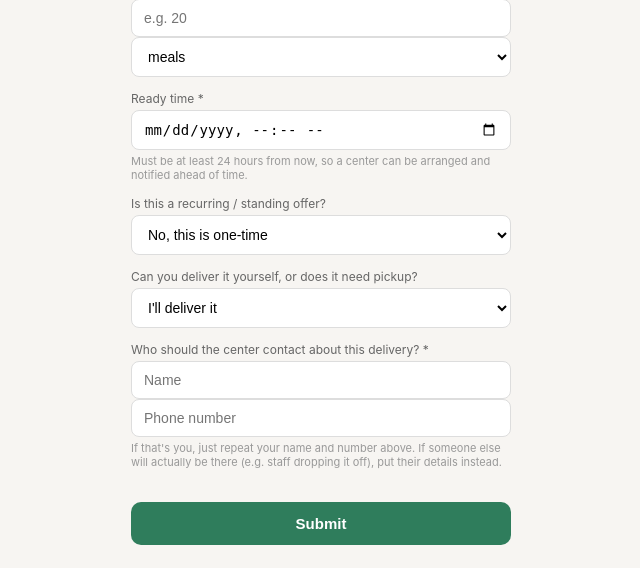
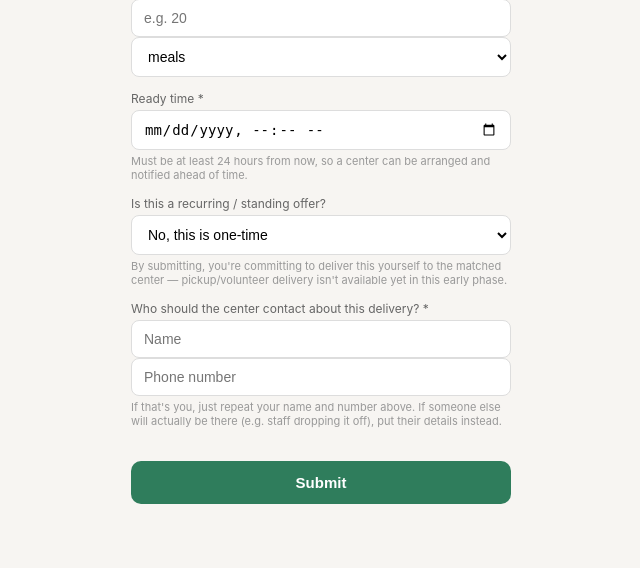
Before and after one commit to shireenhdabbas-netizen/e63am, a Flask app: page /give in a window 1280 px wide. Shown: the part 694-1262 px from the top of the page, without its empty margins (319-959 px from the left). After the commit the page ends 1198 px from the top, so only its background shows below. Run offline with Flask 3, Linux system fonts and the light colour scheme.

Commit message:
Update give.html

```diff
--- a/templates/give.html
+++ b/templates/give.html
@@ -81,11 +81,7 @@
     </div>
   </div>
 
-  <label>Can you deliver it yourself, or does it need pickup?</label>
-  <select name="pickup">
-    <option value="No">I'll deliver it</option>
-    <option value="Yes">Needs pickup</option>
-  </select>
+  <p class="hint">By submitting, you're committing to deliver this yourself to the matched center — pickup/volunteer delivery isn't available yet in this early phase.</p>
 
   <label>Who should the center contact about this delivery? *</label>
   <input type="text" name="delivery_contact_name" placeholder="Name" value="{{ form.get('delivery_contact_name', '') }}" required>
```
